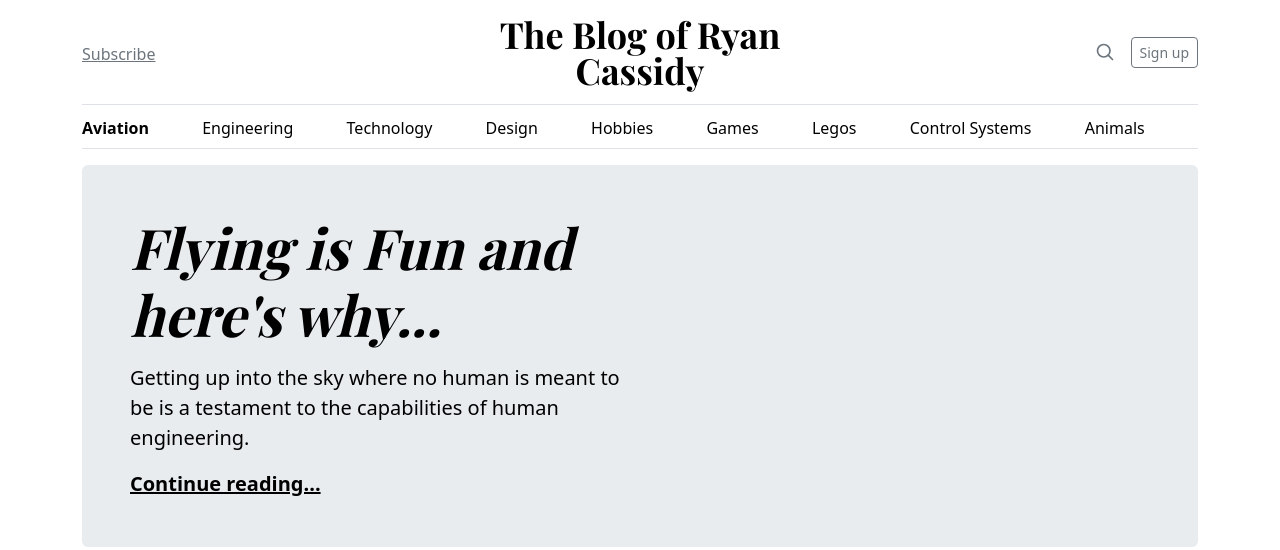
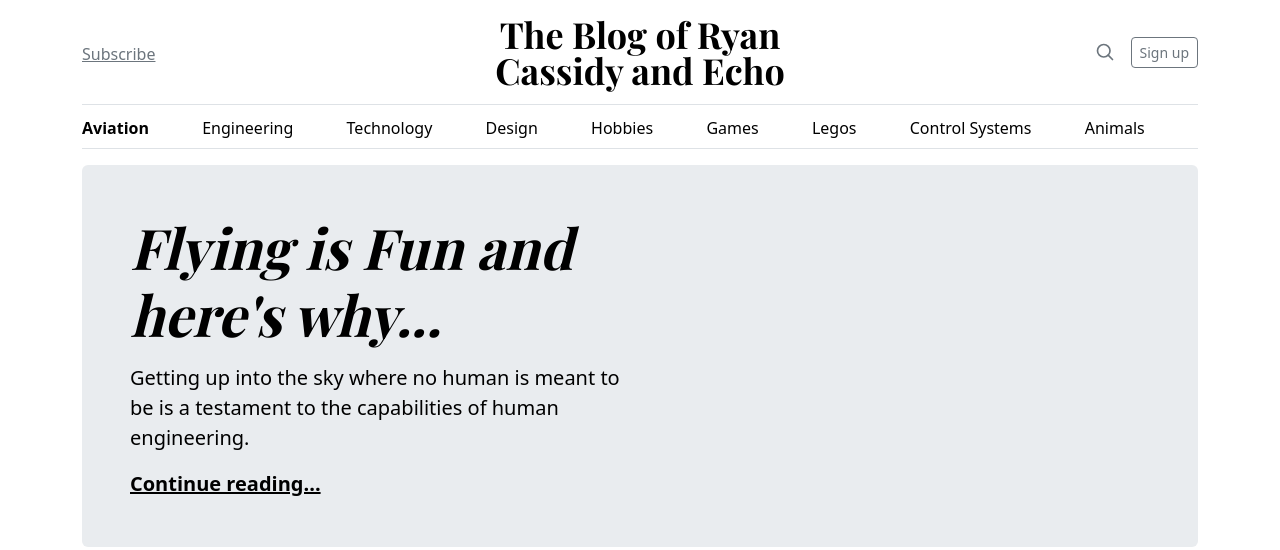
Before and after one commit to rcassidy3104b/Static-Website, a website: page index.html in a window 1280 px wide. Shown: the top 550 px of the page. Drawn offline with nearby package versions, Linux system fonts and the light colour scheme.

Commit message:
changed name of blog

```diff
--- a/index.html
+++ b/index.html
@@ -175,7 +175,7 @@
             <a class="link-secondary" href="#">Subscribe</a>
           </div>
           <div class="col-4 text-center">
-            <a class="blog-header-logo text-body-emphasis text-decoration-none" href="#">The Blog of Ryan Cassidy</a>
+            <a class="blog-header-logo text-body-emphasis text-decoration-none" href="#">The Blog of Ryan Cassidy and Echo</a>
           </div>
           <div class="col-4 d-flex justify-content-end align-items-center">
             <a class="link-secondary" href="#" aria-label="Search">
```
